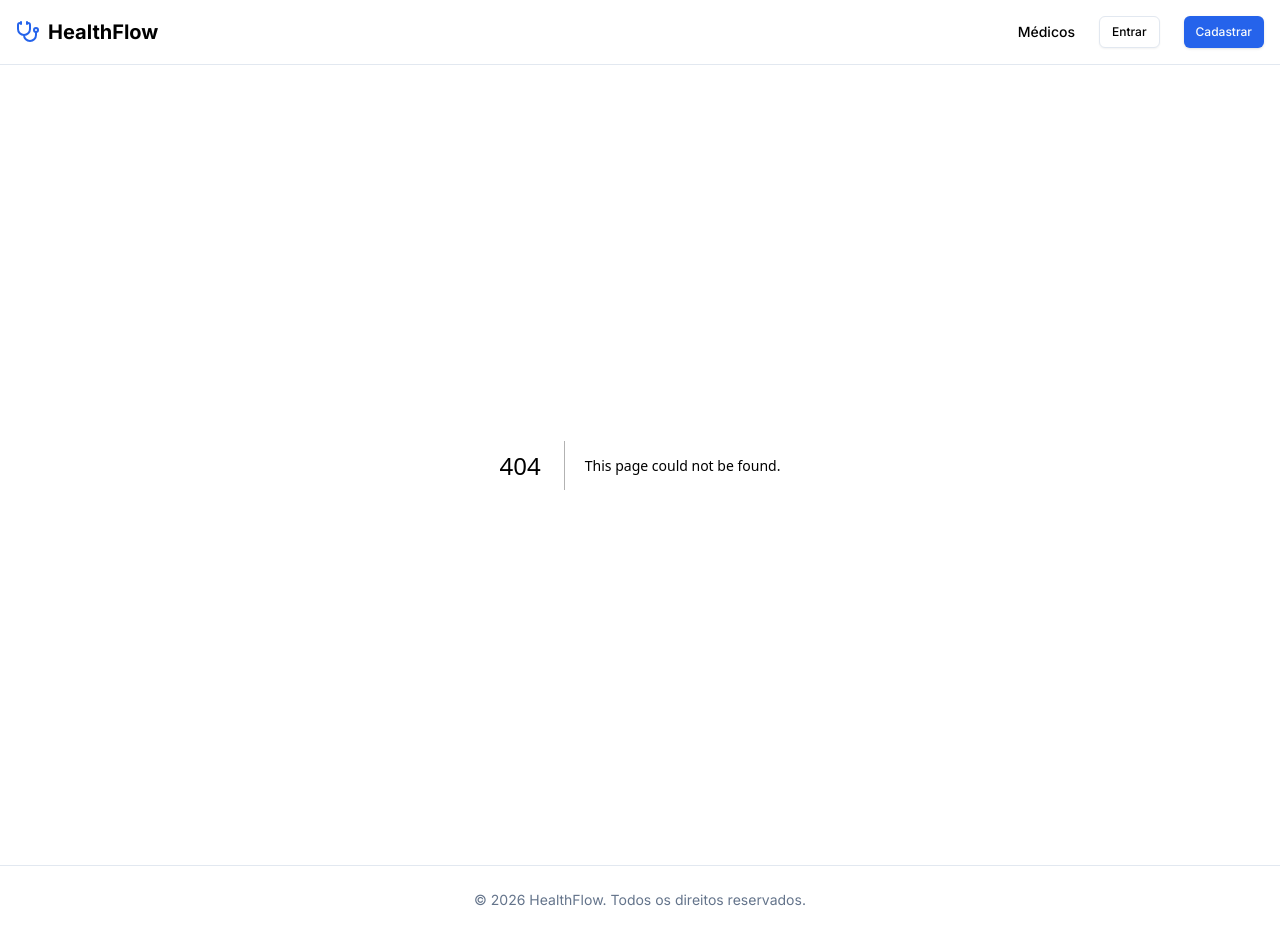
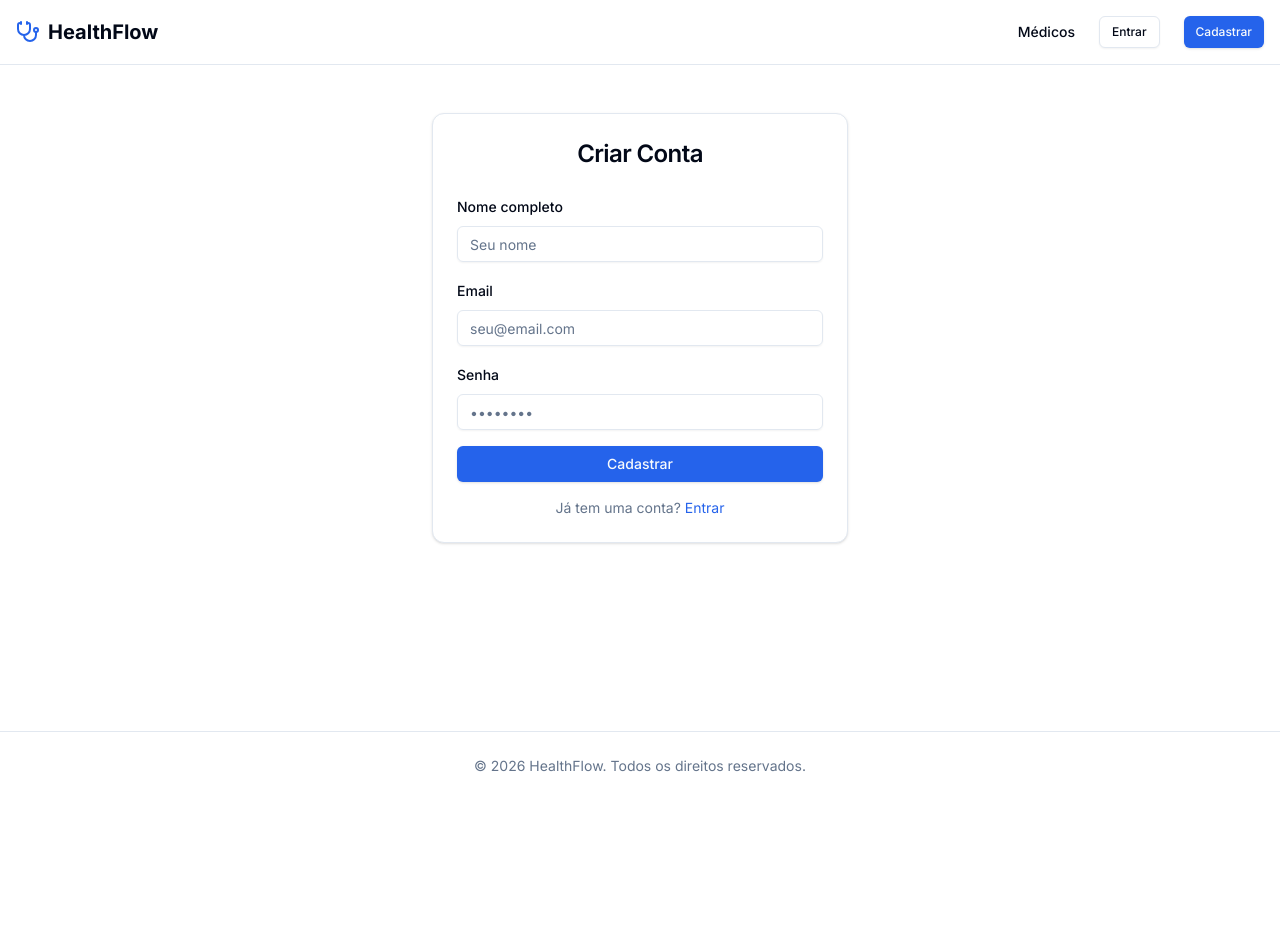
Before and after one commit to faria-jr/healthflow, a Next.js app in the folder frontend/: page /register in a window 1280 px wide. Before the commit this address had no page. After the commit the page ends 800 px from the top, so only its background shows below. Built offline with nearby package versions, Linux system fonts and the light colour scheme.

Commit message:
Fix Docker build - add missing pages and remove typedRoutes
- Add /register page
- Add /login page
- Remove experimental typedRoutes from next.config.ts
- Fixes TypeScript error: /register is not an existing route

```diff
--- a/frontend/next.config.ts
+++ b/frontend/next.config.ts
@@ -2,9 +2,6 @@ import type { NextConfig } from "next";
 
 const nextConfig: NextConfig = {
   reactStrictMode: true,
-  experimental: {
-    typedRoutes: true,
-  },
   async rewrites() {
     const apiUrl = process.env.NEXT_PUBLIC_API_URL || "http://localhost:8000";
     return [
--- /dev/null
+++ b/frontend/src/app/login/page.tsx
@@ -0,0 +1,36 @@
+"use client";
+
+import Link from "next/link";
+import { Button } from "@/components/ui/button";
+import { Card, CardContent, CardHeader, CardTitle } from "@/components/ui/card";
+import { Input } from "@/components/ui/input";
+import { Label } from "@/components/ui/label";
+
+export default function LoginPage() {
+  return (
+    <div className="container mx-auto px-4 py-12 max-w-md">
+      <Card>
+        <CardHeader className="text-center">
+          <CardTitle className="text-2xl">Entrar</CardTitle>
+        </CardHeader>
+        <CardContent className="space-y-4">
+          <div className="space-y-2">
+            <Label htmlFor="email">Email</Label>
+            <Input id="email" type="email" placeholder="seu@email.com" />
+          </div>
+          <div className="space-y-2">
+            <Label htmlFor="password">Senha</Label>
+            <Input id="password" type="password" placeholder="••••••••" />
+          </div>
+          <Button className="w-full">Entrar</Button>
+          <p className="text-center text-sm text-muted-foreground">
+            Não tem uma conta?{" "}
+            <Link href="/register" className="text-primary hover:underline">
+              Cadastrar
+            </Link>
+          </p>
+        </CardContent>
+      </Card>
+    </div>
+  );
+}
--- /dev/null
+++ b/frontend/src/app/register/page.tsx
@@ -0,0 +1,40 @@
+"use client";
+
+import Link from "next/link";
+import { Button } from "@/components/ui/button";
+import { Card, CardContent, CardHeader, CardTitle } from "@/components/ui/card";
+import { Input } from "@/components/ui/input";
+import { Label } from "@/components/ui/label";
+
+export default function RegisterPage() {
+  return (
+    <div className="container mx-auto px-4 py-12 max-w-md">
+      <Card>
+        <CardHeader className="text-center">
+          <CardTitle className="text-2xl">Criar Conta</CardTitle>
+        </CardHeader>
+        <CardContent className="space-y-4">
+          <div className="space-y-2">
+            <Label htmlFor="name">Nome completo</Label>
+            <Input id="name" placeholder="Seu nome" />
+          </div>
+          <div className="space-y-2">
+            <Label htmlFor="email">Email</Label>
+            <Input id="email" type="email" placeholder="seu@email.com" />
+          </div>
+          <div className="space-y-2">
+            <Label htmlFor="password">Senha</Label>
+            <Input id="password" type="password" placeholder="••••••••" />
+          </div>
+          <Button className="w-full">Cadastrar</Button>
+          <p className="text-center text-sm text-muted-foreground">
+            Já tem uma conta?{" "}
+            <Link href="/login" className="text-primary hover:underline">
+              Entrar
+            </Link>
+          </p>
+        </CardContent>
+      </Card>
+    </div>
+  );
+}
```
